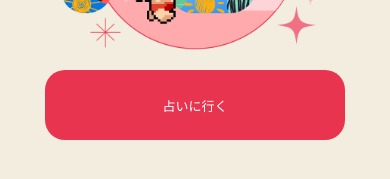
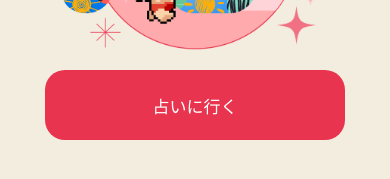
Before and after one commit to spartacontents/2025-sparta-fortune-teller, a React (Create React App) app: page / in a window 390 px wide. Shown: the part 491-670 px from the top of the page. Built offline with nearby package versions, Linux system fonts and the light colour scheme.

Commit message:
[CHORE]: apply feedback

```diff
--- a/src/components/Chat.module.css
+++ b/src/components/Chat.module.css
@@ -165,7 +165,7 @@
 
 @media screen and (max-width: 480px) {
     .chatContainer {
-        height: 700px; /* 높이 더 줄이기 */
+        height: 550px; /* 높이 더 줄이기 */
         padding: 6px; /* 패딩 더 줄이기 */
         margin-bottom: 8px; /* 하단 여백 조정 */
         margin-top: 60px;
@@ -219,7 +219,7 @@
 
 @media screen and (max-width: 320px) {
     .chatContainer {
-        height: 750px; /* 높이 더 줄이기 */
+        height: 500px; /* 높이 더 줄이기 */
         padding: 4px; /* 패딩 최소화 */
         margin-bottom: 6px; /* 하단 여백 조정 */
         margin-top: 60px;
--- a/src/components/Home.module.css
+++ b/src/components/Home.module.css
@@ -73,7 +73,7 @@ button {
     }
 
     button {
-        font-size: 15px;
+        font-size: 17px;
         border-radius: 30px;
     }
 }
@@ -91,7 +91,7 @@ button {
     }
 
     button {
-        font-size: 13px;
+        font-size: 17px;
         border-radius: 20px;
     }
 }
@@ -124,7 +124,7 @@ button {
     }
 
     button {
-        font-size: 14px;
+        font-size: 17px;
         border-radius: 15px;
     }
 }
```
